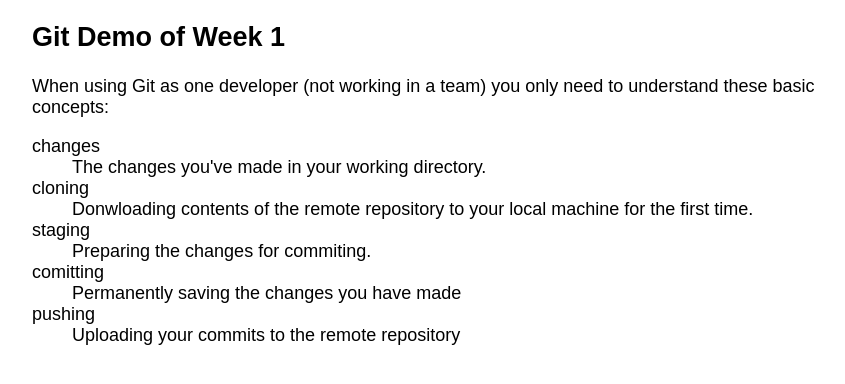
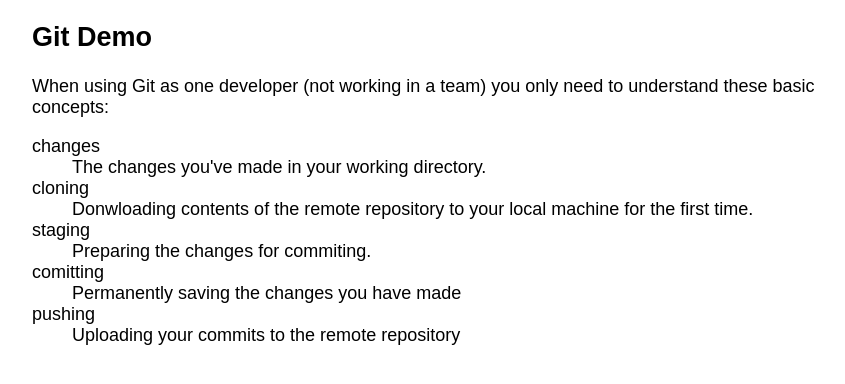
Before and after one commit to polakjan/gitdemo3, a plain HTML site: page index.html in a window 1280 px wide. Shown: the whole page, without its empty margins (176-1021 px from the left). Drawn offline with Linux system fonts and the light colour scheme.

Commit message:
changed HTML page title

```diff
--- a/index.html
+++ b/index.html
@@ -5,11 +5,11 @@
   <meta name="viewport" content="width=device-width, initial-scale=1.0" />
   <meta http-equiv="X-UA-Compatible" content="ie=edge" />
   <link rel="stylesheet" href="style.css" />
-  <title>Git Demo</title>
+  <title>Git Demo DONE!</title>
 </head>
 <body>
   <article>
-    <h1>Git Demo of Week 1</h1>
+    <h1>Git Demo</h1>
     <p>When using Git as one developer (not working in a team) you only need to understand these basic concepts:</p>
 
     <dl>
```
